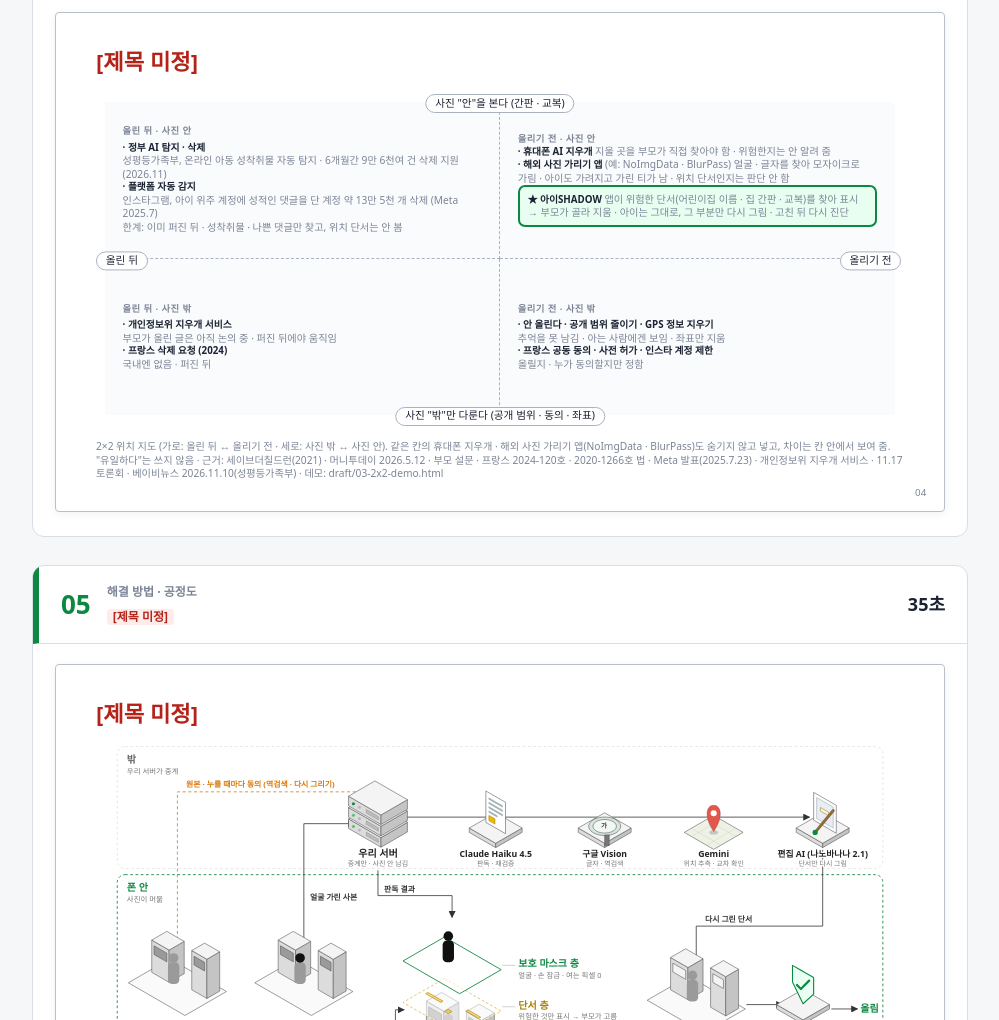
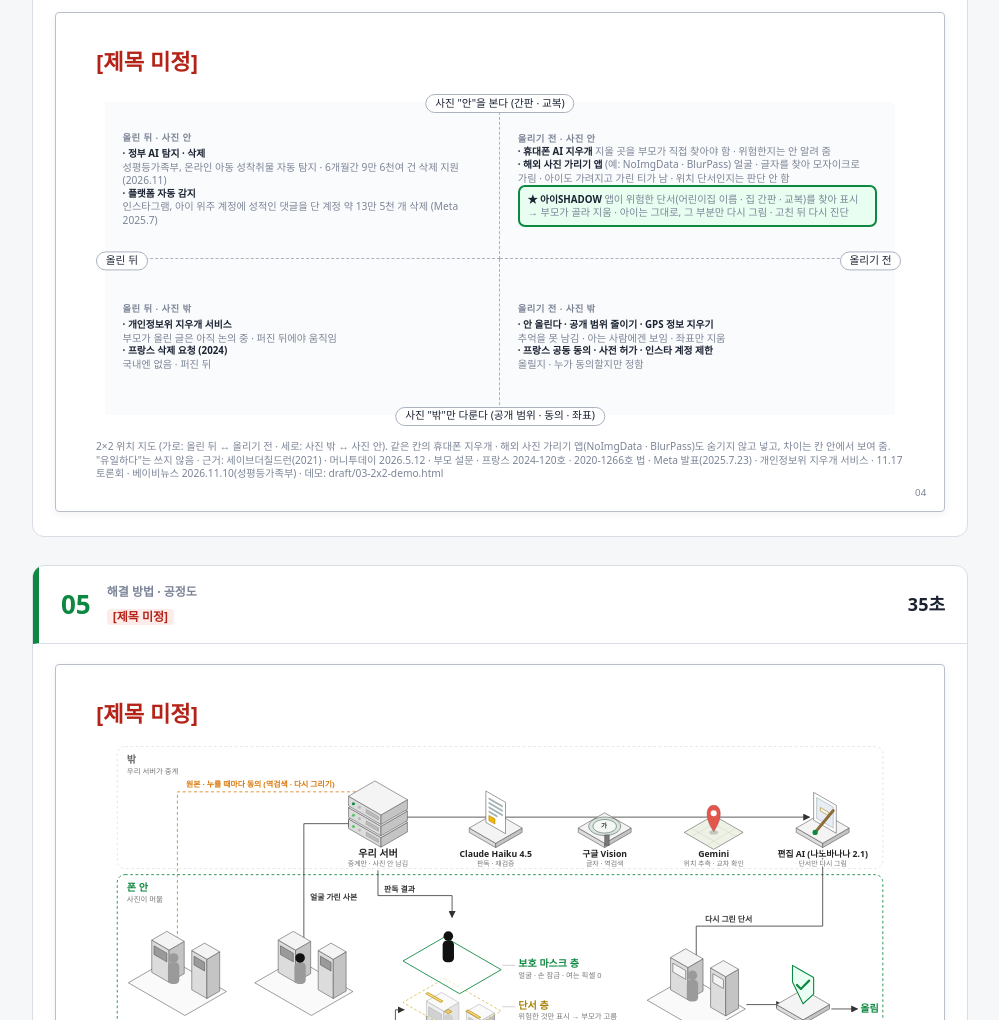
Before and after one commit to AI-shade/ai-shadow-slides, a plain HTML site: page blueprint.html in a window 1280 px wide. Shown: the part 4540-5560 px from the top of the page, without its empty margins (264-1263 px from the left). Drawn offline with Linux system fonts and the light colour scheme; a web font is replaced by a local one.

Commit message:
슬라이드 04: «한계: 이미 퍼진 뒤 · 성착취물 · 나쁜 댓글만 찾고, 위치 단서는 안 봄» 줄을 뺀다 — 설계도도 함께

```diff
--- a/blueprint.html
+++ b/blueprint.html
@@ -317,7 +317,7 @@
     <div class="wf"><div class="in" style="grid-template:'hd' auto 'mp' 1fr 'ft' auto">
         <div class="hd" style="grid-area:hd"><span class="needz">[제목 미정]</span></div>
         <div style="grid-area:mp;position:relative;display:grid;grid-template-columns:1fr 1fr;grid-template-rows:1fr 1fr;margin:1.2cqw 1cqw;font-size:1.1cqw;line-height:1.28">
-          <div class="z" style="border-radius:0;border-width:0 1px 1px 0;display:flex;flex-direction:column;justify-content:center;padding:1.2cqw 2cqw;"><div><span class="lab">올린 뒤 · 사진 안</span><b>· 정부 AI 탐지 · 삭제</b><br><span class="small">성평등가족부, 온라인 아동 성착취물 자동 탐지 · 6개월간 9만 6천여 건 삭제 지원 (2026.11)</span><br><b>· 플랫폼 자동 감지</b><br><span class="small">인스타그램, 아이 위주 계정에 성적인 댓글을 단 계정 약 13만 5천 개 삭제 (Meta 2025.7)</span><br><span class="small">한계: 이미 퍼진 뒤 · 성착취물 · 나쁜 댓글만 찾고, 위치 단서는 안 봄</span></div></div>
+          <div class="z" style="border-radius:0;border-width:0 1px 1px 0;display:flex;flex-direction:column;justify-content:center;padding:1.2cqw 2cqw;"><div><span class="lab">올린 뒤 · 사진 안</span><b>· 정부 AI 탐지 · 삭제</b><br><span class="small">성평등가족부, 온라인 아동 성착취물 자동 탐지 · 6개월간 9만 6천여 건 삭제 지원 (2026.11)</span><br><b>· 플랫폼 자동 감지</b><br><span class="small">인스타그램, 아이 위주 계정에 성적인 댓글을 단 계정 약 13만 5천 개 삭제 (Meta 2025.7)</span></div></div>
           <div class="z" style="border-radius:0 .8cqw 0 0;border-width:0 0 1px 0;display:flex;flex-direction:column;justify-content:center;padding:1.2cqw 2cqw;"><div><span class="lab" style="margin:0">올리기 전 · 사진 안</span>
             <div><b>· 휴대폰 AI 지우개</b> <span class="small">지울 곳을 부모가 직접 찾아야 함 · 위험한지는 안 알려 줌</span></div>
             <div><b>· 해외 사진 가리기 앱</b> <span class="small">(예: NoImgData · BlurPass) 얼굴 · 글자를 찾아 모자이크로 가림 · 아이도 가려지고 가린 티가 남 · 위치 단서인지는 판단 안 함</span></div>
```
Also changed, not shown: slides/04.html (+0 -1 lines).
